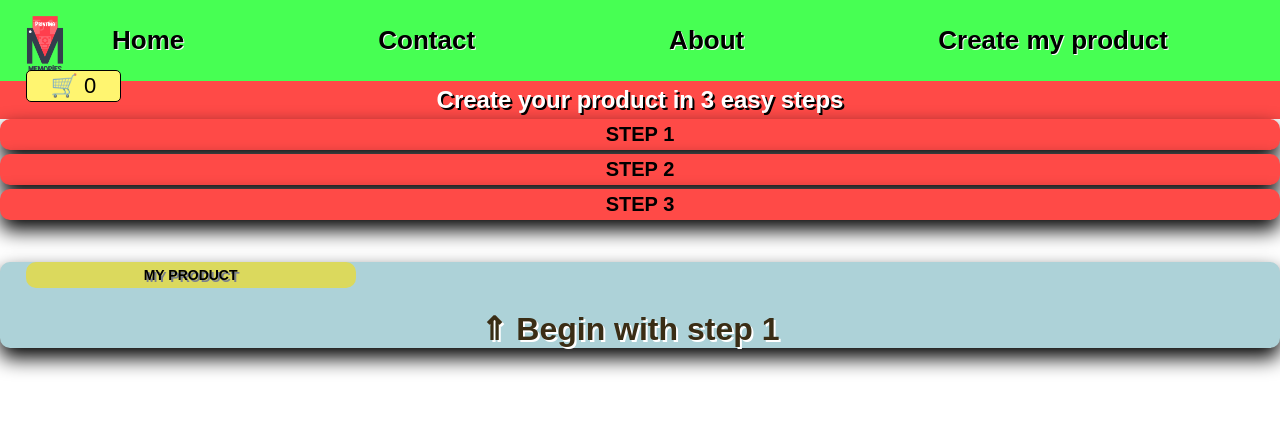
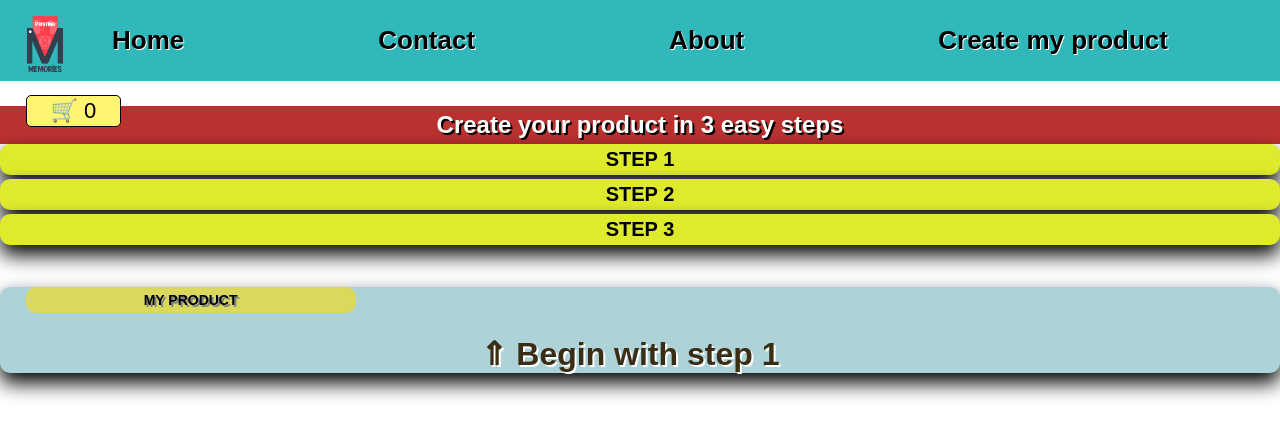
Before and after one commit to alexisyepes/sublimation-store, a React (Create React App) app in the folder client/: page /products in a window 1280 px wide. Shown: the top 438 px of the page. Built offline with nearby package versions, Linux system fonts and the light colour scheme.

Commit message:
changed colors in variables css

```diff
--- a/client/src/SCSS/variables.scss
+++ b/client/src/SCSS/variables.scss
@@ -3,9 +3,9 @@ $color-primary-light: #accf8e;
 $color-primary-dark: #1b7bc9;
 
 $color-secondary-light: #c59700;
-$color-button-orange-1: #ff4a47;
-$color-button-orange-2: #d1b200;
+$color-button-orange-1: #ba3230;
+$color-button-orange-2: #deeb2c;
 $color-button-orange-3: #bbbe00;
-$color-secondary-dark: #47ff53;
+$color-secondary-dark: #30b8ba;
 // $color-secondary-dark: #30d9f7;
 // $color-button-orange-1: #e9ce76;
--- a/client/src/pages/Products/style.scss
+++ b/client/src/pages/Products/style.scss
@@ -9,7 +9,7 @@
 }
 
 .home__heading {
-  margin-top: 0;
+  margin-top: 25px;
   font-size: 35px;
   font-weight: 900;
   background-color: $color-button-orange-1;
@@ -106,16 +106,17 @@
   border-radius: 10px;
   box-shadow: 0px 10px 20px black;
   font-weight: 800;
-  color: black;
+  color: rgb(0, 0, 0);
+  // text-shadow: 1px 1px rgb(0, 0, 0);
 
   &__1 {
-    background-color: $color-button-orange-1;
+    background-color: $color-button-orange-2;
   }
   &__2 {
-    background-color: $color-button-orange-1;
+    background-color: $color-button-orange-2;
   }
   &__3 {
-    background-color: $color-button-orange-1;
+    background-color: $color-button-orange-2;
   }
 }
 
```
